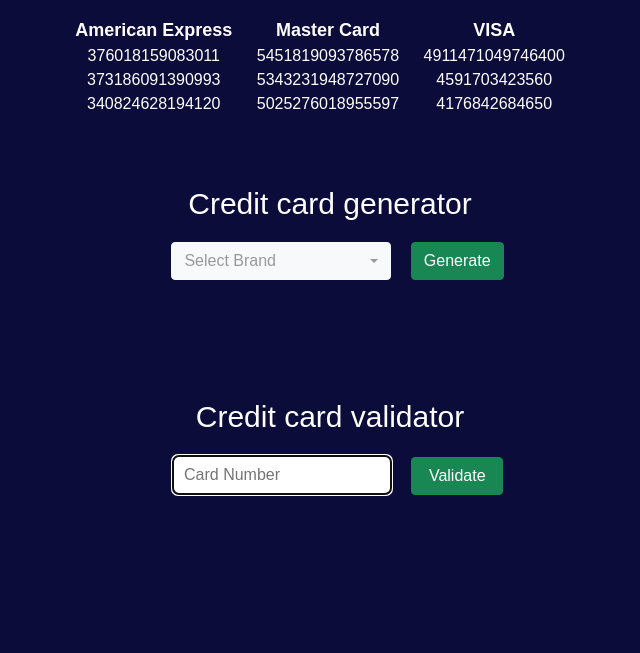
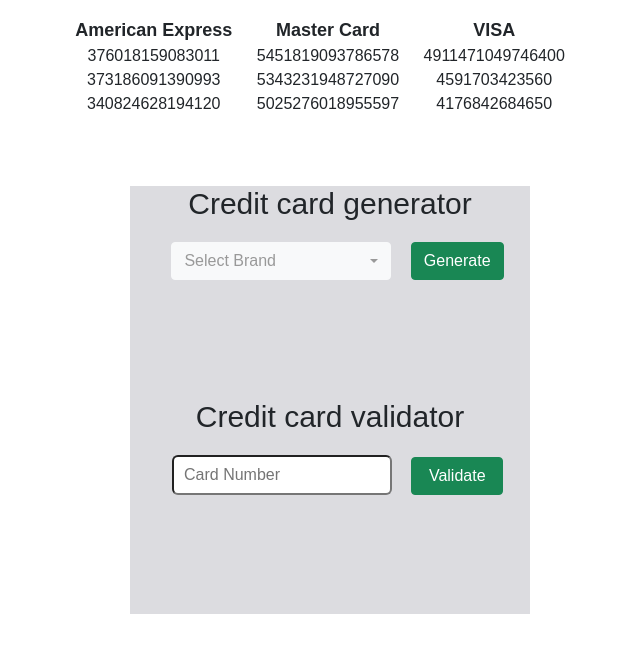
Before and after one commit to themm1/Credit-Number-Generator, a Flask app: page / in a window 1280 px wide. Shown: the top 653 px of the page, without its empty margins (310-950 px from the left). Run offline with Flask 2, Linux system fonts and the light colour scheme; some libraries are stand-ins or nearby versions.

Commit message:
bg color change

```diff
--- a/static/styles.css
+++ b/static/styles.css
@@ -1,10 +1,9 @@
 body {
     font-family: Arial, Helvetica, sans-serif;
-    background-color: rgb(11, 12, 58);
-    color: white;
 }
 
 #main {
+    background-color: rgb(220, 220, 224);
     position: absolute;
     top: 50%;
     left: 50%;
--- a/templates/index.html
+++ b/templates/index.html
@@ -44,7 +44,7 @@
                 <form id="validate" action="/validate" method="POST">
                     <h1 class="title">Credit card validator</h1>
 
-                    <input name="number" id="number" type="text" placeholder="Card Number" autofocus>
+                    <input name="number" id="number" type="text" placeholder="Card Number" autocomplete="off">
                     <input type="submit" value=" Validate " class="btn btn-success" id="val_button">
 
                 </form>
```
